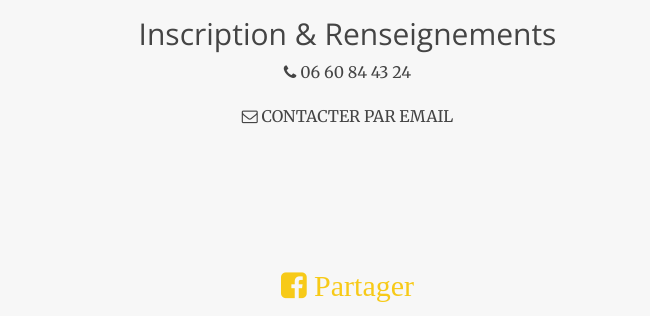
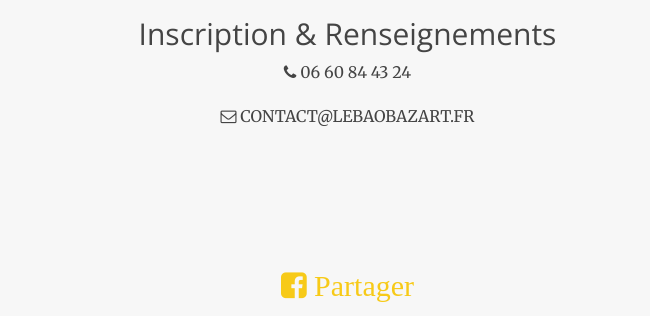
Before and after one commit to camilleanelli/baobazart, a plain HTML site: page index.html in a window 1280 px wide. Shown: the part 3184-3500 px from the top of the page, 0-650 px from the left. Drawn offline with nearby package versions, Linux system fonts and the light colour scheme; some packages are replaced by stand-ins of ours; grey boxes are pictures that could not be loaded.

Commit message:
cretae a redirection email adresse

```diff
--- a/index.html
+++ b/index.html
@@ -315,7 +315,7 @@
                         <hr>
                         <h2>Inscription & Renseignements</h2>
                         <p><i class="fa fa-phone"></i> 06 60 84 43 24</p>
-                        <p><a href="mailto:anellimartine@gmail.com" class="mailto"><i class="fa fa-envelope-o"></i> Contacter par email </a></p>
+                        <p><a href="mailto:contact@lebaobazart.fr" class="mailto"><i class="fa fa-envelope-o"></i> contact@lebaobazart.fr</a></p>
                         <a href="https://www.facebook.com/sharer/sharer.php?u=www.lebaobazart.fr" target="_blank">
                         <div class="hidden-xs spacer"></div>
                         <h2 class="hidden-xs facebook-link"><i class="fa fa-facebook-square"> Partager</i></h2>
```
